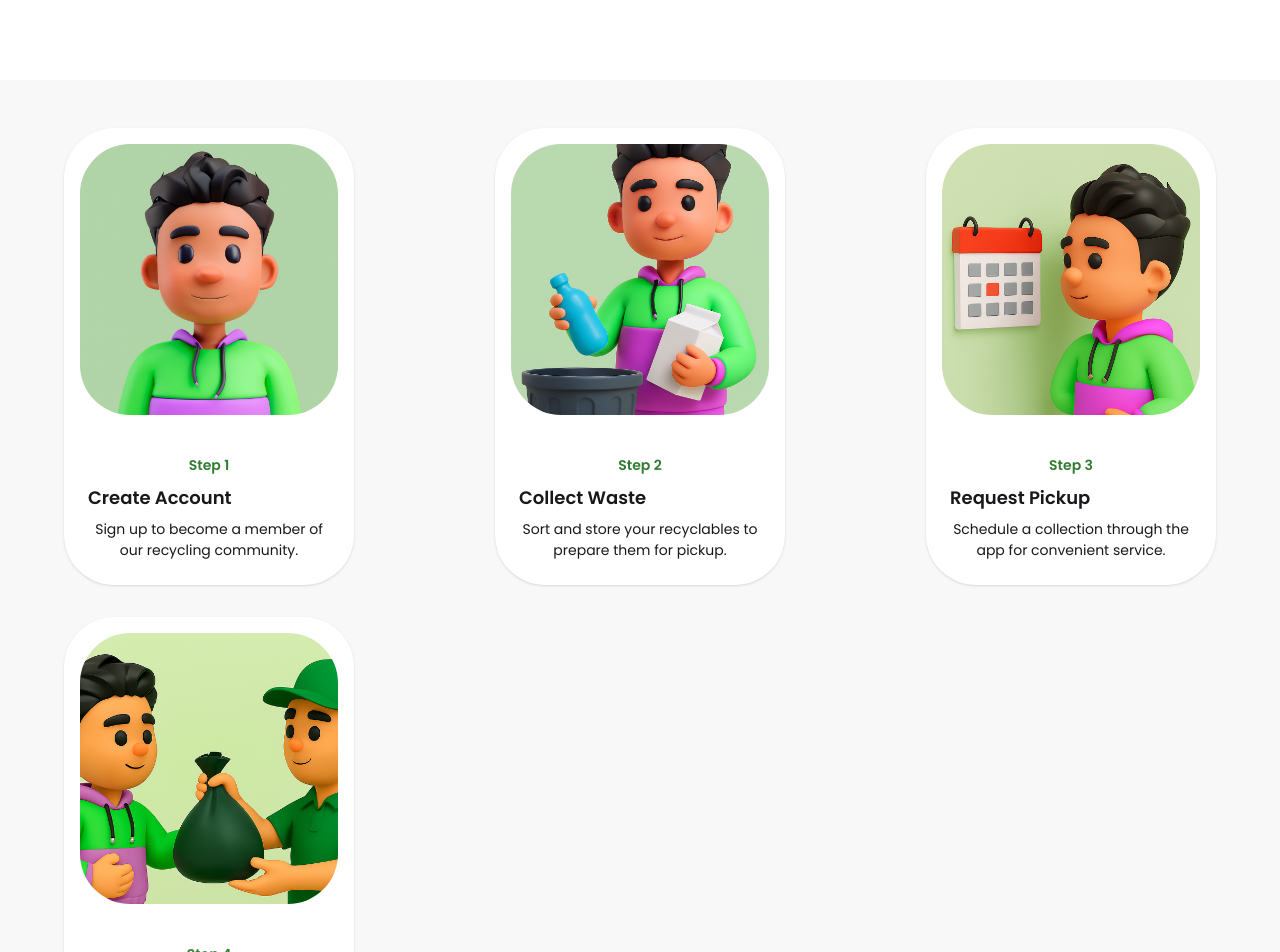
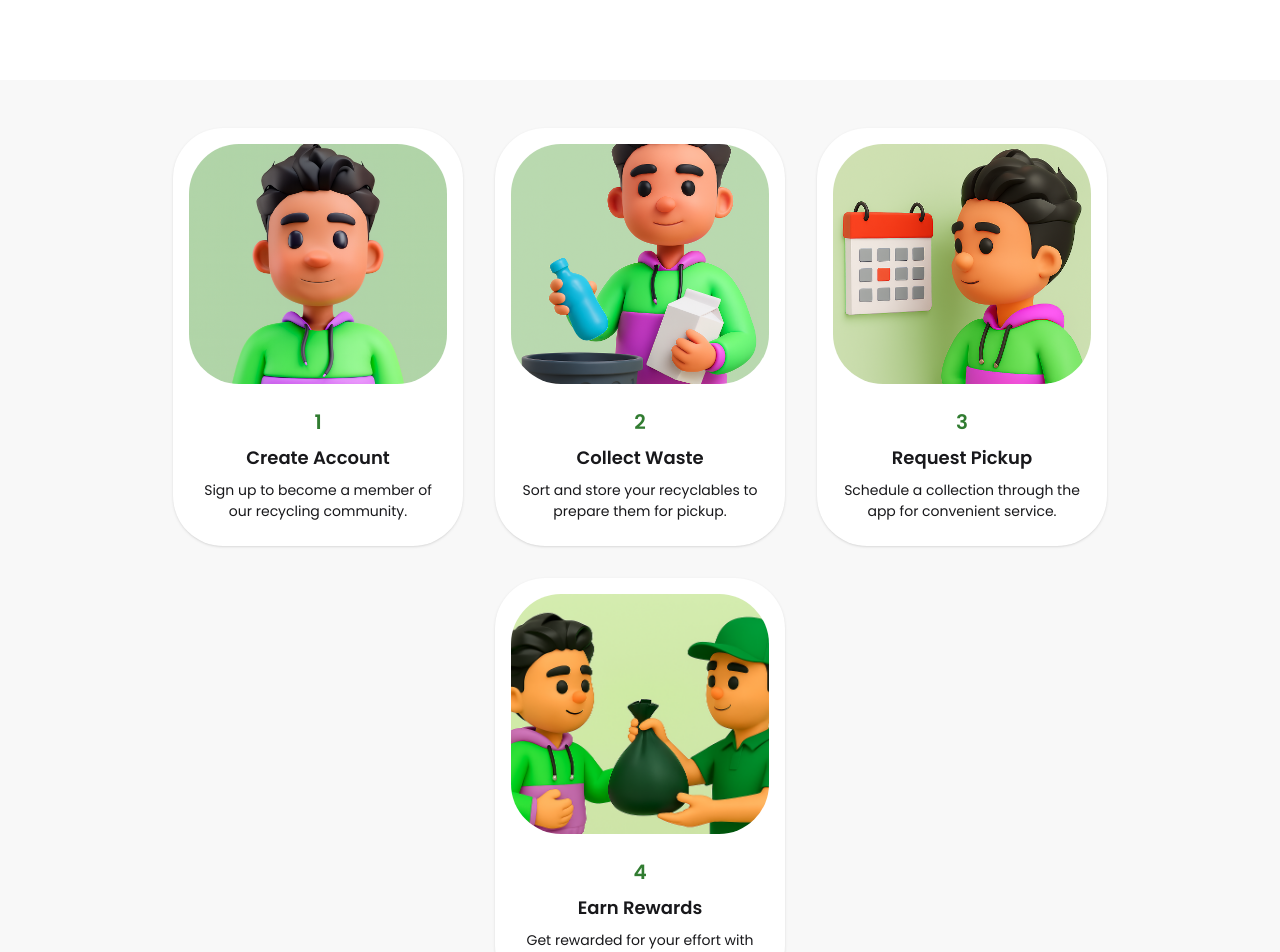
Before and after one commit to beshoymakram/KarakibFrontEnd, a Vue app: page / in a window 1280 px wide. Shown: the part 720-1672 px from the top of the page. Built offline with nearby package versions, Linux system fonts and the light colour scheme.

Commit message:
fix steps design

```diff
--- a/src/views/HomePage.vue
+++ b/src/views/HomePage.vue
@@ -8,7 +8,7 @@
       <div class="hero-overlay bg-white/30"></div>
       <div class="hero-content text-center items-start justify-start pt-14">
         <div class="max-w-3xl">
-          <h1 class="text-4xl text-[#2C702C] font-bold drop-shadow-lg">
+        <h1 class="text-4xl text-[#2C702C] font-bold drop-shadow-lg">
             Turn Your Waste Into Worth
           </h1>
           <p class="py-6 text-md font-medium text-[#439a43]">
@@ -16,8 +16,8 @@
             rewards — because sustainability should pay off.
           </p>
           <button
-            class="btn rounded-md cursor-pointer bg-[#2C702C] px-3 py-2 text-sm font-semibold text-white shadow-xs focus-visible:outline-2 focus-visible:outline-offset-2 focus-visible:outline-[#2C702C] hover:bg-[#265C26]"
-          >
+            class="btn rounded-md cursor-pointer bg-[#2C702C] px-3 py-2 text-sm font-semibold text-xl text-white shadow-xs focus-visible:outline-2 focus-visible:outline-offset-2 focus-visible:outline-[#2C702C] hover:bg-[#265C26]"
+   text-lg        >
             Get Started
           </button>
         </div>
@@ -26,67 +26,67 @@
 
     <!-- Steps Section -->
     <section class="px-16 py-12 bg-base-200">
-      <div class="flex flex-wrap justify-between gap-8">
+      <div class="flex flex-wrap justify-center gap-8">
         <!-- Step 1 -->
         <div class="card bg-base-100 shadow-sm w-[290px] rounded-[50px]">
-          <figure class="p-4">
+          <figure class="p-4 pb-0">
             <img
               src="/images/step-1.png"
               alt="step-1"
-              class="w-[290px] h-[271px] object-cover rounded-[50px]"
+              class="w-full h-60 object-cover rounded-[50px]"
             />
           </figure>
           <div class="card-body text-center">
-            <h2 class="font-semibold text-[#317C31]">Step 1</h2>
-            <p class="card-title">Create Account</p>
+            <h2 class="font-semibold text-xl text-[#317C31]">1</h2>
+            <p class="font-semibold text-lg">Create Account</p>
             <p>Sign up to become a member of our recycling community.</p>
           </div>
         </div>
 
         <!-- Step 2 -->
         <div class="card bg-base-100 shadow-sm w-[290px] rounded-[50px]">
-          <figure class="p-4">
+          <figure class="p-4 pb-0">
             <img
               src="/images/step-2.png"
               alt="step-2"
-              class="w-[290px] h-[271px] object-cover rounded-[50px]"
+              class="w-full h-60 object-cover rounded-[50px]"
             />
           </figure>
           <div class="card-body text-center">
-            <h2 class="font-semibold text-[#317C31]">Step 2</h2>
-            <p class="card-title">Collect Waste</p>
+            <h2 class="font-semibold text-xl text-[#317C31]">2</h2>
+            <p class="font-semibold text-lg">Collect Waste</p>
             <p>Sort and store your recyclables to prepare them for pickup.</p>
           </div>
         </div>
 
         <!-- Step 3 -->
         <div class="card bg-base-100 shadow-sm w-[290px] rounded-[50px]">
-          <figure class="p-4">
+          <figure class="p-4 pb-0">
             <img
               src="/images/step-3.png"
               alt="step-3"
-              class="w-[290px] h-[271px] object-cover rounded-[50px]"
+              class="w-full h-60 object-cover rounded-[50px]"
             />
           </figure>
           <div class="card-body text-center">
-            <h2 class="font-semibold text-[#317C31]">Step 3</h2>
-            <p class="card-title">Request Pickup</p>
+            <h2 class="font-semibold text-xl text-[#317C31]">3</h2>
+            <p class="font-semibold text-lg">Request Pickup</p>
             <p>Schedule a collection through the app for convenient service.</p>
           </div>
         </div>
 
         <!-- Step 4 -->
         <div class="card bg-base-100 shadow-sm w-[290px] rounded-[50px]">
-          <figure class="p-4">
+          <figure class="p-4 pb-0">
             <img
               src="/images/step-4.png"
-              alt="step-4"
-              class="w-[290px] h-[271px] object-cover rounded-[50px]"
+              alt="stepx-4"
+              class="w-full h-60 object-cover rounded-[50px]"
             />
           </figure>
           <div class="card-body text-center">
-            <h2 class="font-semibold text-[#317C31]">Step 4</h2>
-            <p class="card-title">Earn Rewards</p>
+            <h2 class="font-semibold text-xl text-[#317C31]">4</h2>
+            <p class="font-semibold text-lg">Earn Rewards</p>
             <p>Get rewarded for your effort with points and exclusive benefits.</p>
           </div>
         </div>
```
